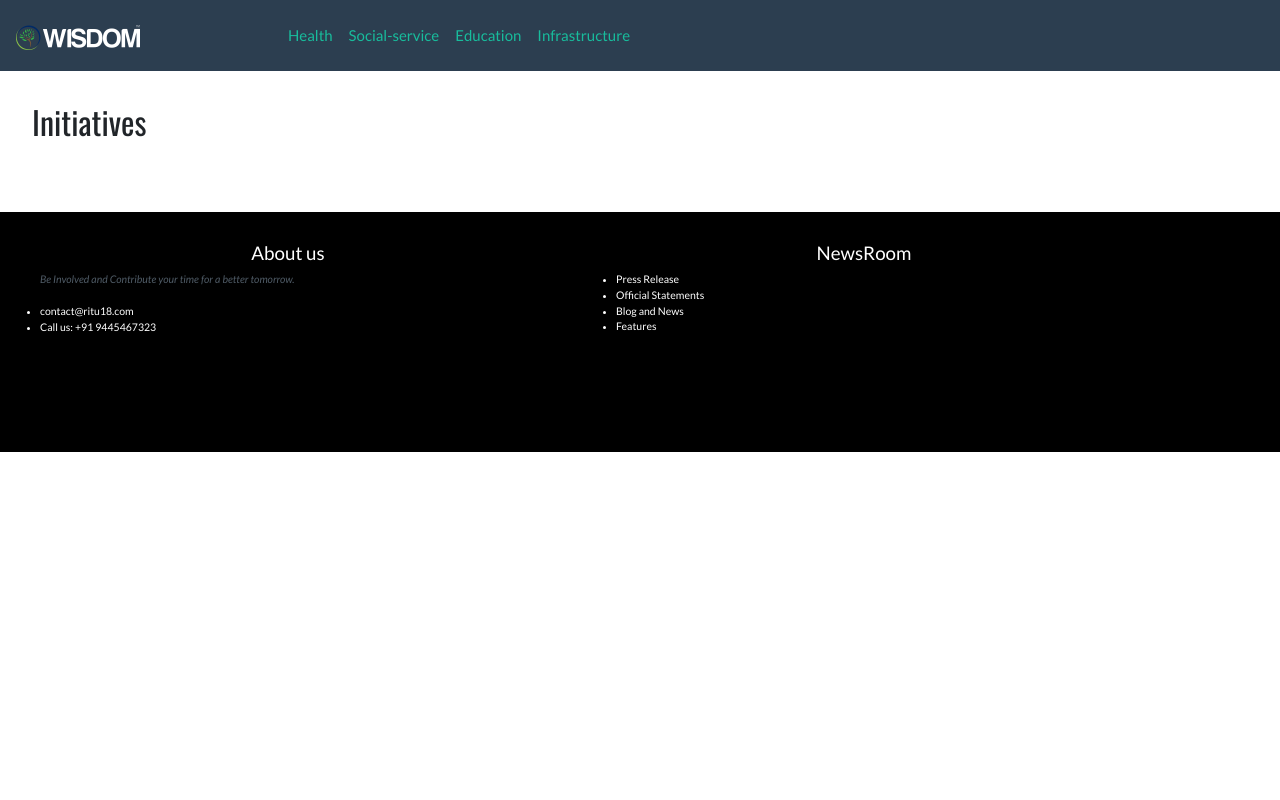
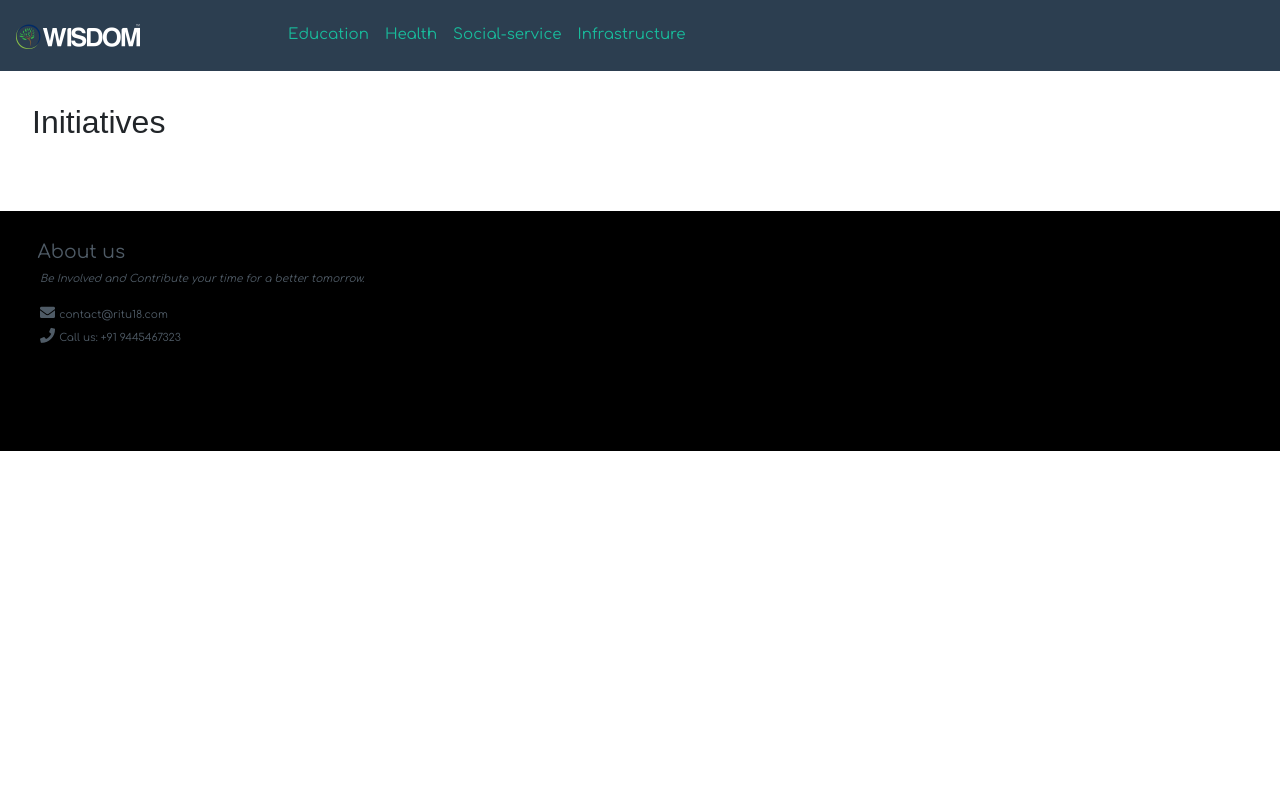
Before and after one commit to ParadoxZero/ZealHack, a Django app: page /health in a window 1280 px wide. Run offline with Django 3.2, Linux system fonts and the light colour scheme; data comes from the database, SQL or seed files in the repository; both versions use the stored data as it was after the commit; some libraries are stand-ins or nearby versions.

Commit message:
added some edits

```diff
--- a/wisdom/static/wisdom/service-list.css
+++ b/wisdom/static/wisdom/service-list.css
@@ -1,9 +1,11 @@
-@import url('https://fonts.googleapis.com/css?family=Oswald');
+@import url('https://fonts.googleapis.com/css?family=Comfortaa:400,700');
 body{
     margin: 0;
     padding: 0;
     width: 100vw;
     height: 100vh;
+    font-family: 'Comfortaa', cursive !important;
+
 }
 /*Navbar*/
 .navbar{
@@ -21,7 +23,7 @@ body{
 }
 .section-1 h3{
     padding: 1em;
-    font-family: 'Oswald', sans-serif;
+    font-family: 'Comfortaa:700', sans-serif;
 
 }
 .item{
@@ -64,21 +66,30 @@ body{
 }
 .footer{
     display: flex;
+        color: #4f5b66;
+
 }
 .section-4 h5{
     text-align: center;
 
 }
-.footer .colomn-1 , .footer .colomn-2{
-    width: 45vw;
+.footer .colomn-1 {
     display: inline-block;
 }
 .footer ul p{
     font-style: italic;
-    color: #4f5b66;
     font-size: 0.7em;
+}
+ul div{
+    /*text-align: center;*/
 }
 .footer ul li{
     font-size: 0.7em;
     cursor: pointer;
+    display: inline-block;
+    margin: 0 1em 0 0.4em;
 }
+.colomn-1 h5{
+        padding-left: 2em !important;
+    text-align: left;
+}
--- a/wisdom/templates/wisdom/search_results.html
+++ b/wisdom/templates/wisdom/search_results.html
@@ -19,10 +19,11 @@
     </button>
     <div class="collapse navbar-collapse" id="navbarNavAltMarkup">
         <div class="navbar-nav">
+             <a class="nav-item nav-link active" href="{% url 'initiative_service_list' 'education' %}">Education <span class="sr-only"></span></a>
             <a class="nav-item nav-link active" href="{% url 'initiative_service_list' 'health' %}">Health <span class="sr-only">(current)</span></a>
             <a class="nav-item nav-link active" href="{% url 'initiative_service_list' 'social-service' %}">Social-service <span class="sr-only"></span></a>
-            <a class="nav-item nav-link active" href="{% url 'initiative_service_list' 'education' %}">Education <span class="sr-only"></span></a>
             <a class="nav-item nav-link active" href="{% url 'initiative_service_list' 'infrastructure' %}">Infrastructure <span class="sr-only"></span></a>
+{#            <a class="nav-item nav-link active" href="{% url 'emergency-services' 'emergency-services' %}">Emergency-Services <span class="sr-only"></span></a>#}
         </div>
     </div>
 </nav>
--- a/wisdom/templates/wisdom/service-list.html
+++ b/wisdom/templates/wisdom/service-list.html
@@ -19,10 +19,11 @@
     </button>
     <div class="collapse navbar-collapse" id="navbarNavAltMarkup">
         <div class="navbar-nav">
+             <a class="nav-item nav-link active" href="{% url 'initiative_service_list' 'education' %}">Education <span class="sr-only"></span></a>
             <a class="nav-item nav-link active" href="{% url 'initiative_service_list' 'health' %}">Health <span class="sr-only">(current)</span></a>
             <a class="nav-item nav-link active" href="{% url 'initiative_service_list' 'social-service' %}">Social-service <span class="sr-only"></span></a>
-            <a class="nav-item nav-link active" href="{% url 'initiative_service_list' 'education' %}">Education <span class="sr-only"></span></a>
             <a class="nav-item nav-link active" href="{% url 'initiative_service_list' 'infrastructure' %}">Infrastructure <span class="sr-only"></span></a>
+{#            <a class="nav-item nav-link active" href="{% url 'emergency-services' 'emergency-services' %}">Emergency-Services <span class="sr-only"></span></a>#}
         </div>
     </div>
 </nav>
@@ -49,20 +50,12 @@
             <h5>About us</h5>
             <ul>
                 <p>Be Involved and Contribute your time for a better tomorrow.</p>
-                <li>contact@ritu18.com</li>
-                <li>Call us: +91 9445467323</li>
+                <div><i class="fas fa-envelope"></i><li>contact@ritu18.com</li></div>
+                <div><i class="fas fa-phone"></i><li>Call us: +91 9445467323</li></div>
             </ul>
         </div>
-        <div class="colomn-2">
-            <h5>NewsRoom</h5>
-            <ul>
-                <li>Press Release</li>
-                <li>Official Statements</li>
-                <li>Blog and News</li>
-                <li>Features</li>
-            </ul>
         </div>
-    </div>
+
 </div>
 
 <script src="https://code.jquery.com/jquery-3.2.1.slim.min.js" integrity="sha384-KJ3o2DKtIkvYIK3UENzmM7KCkRr/rE9/Qpg6aAZGJwFDMVNA/GpGFF93hXpG5KkN" crossorigin="anonymous"></script>
```
Also changed, not shown: wisdom/static/wisdom/single-service.css (+16 -4 lines), wisdom/static/wisdom/style.css (+15 -4 lines), wisdom/templates/wisdom/index.html (+16 -15 lines), wisdom/templates/wisdom/service_details.html (+5 -12 lines), db.sqlite3.
